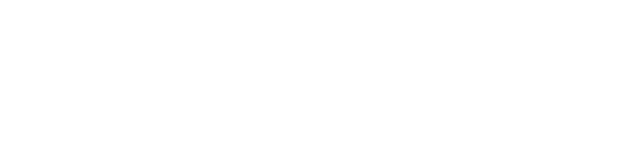
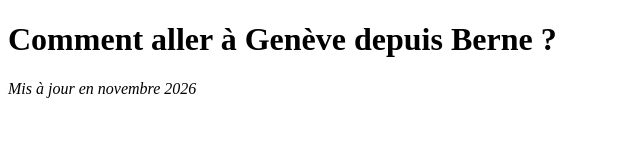
Before and after one commit to DiegoMosca10/UE4Exercice2_sitetouristique, a plain HTML site: page site5.html in a window 1280 px wide. Shown: the whole page, without its empty margins (0-640 px from the left). Drawn offline with Linux system fonts and the light colour scheme.

Commit message:
j'ai mis le header

```diff
--- a/site5.html
+++ b/site5.html
@@ -8,8 +8,8 @@
 <body>
 
 <header>
-
-
+    <h1>Comment aller à Genève depuis Berne ?</h1>
+    <p><em>Mis à jour en novembre 2026</em></p>
 </header>
 
 <main>
```
